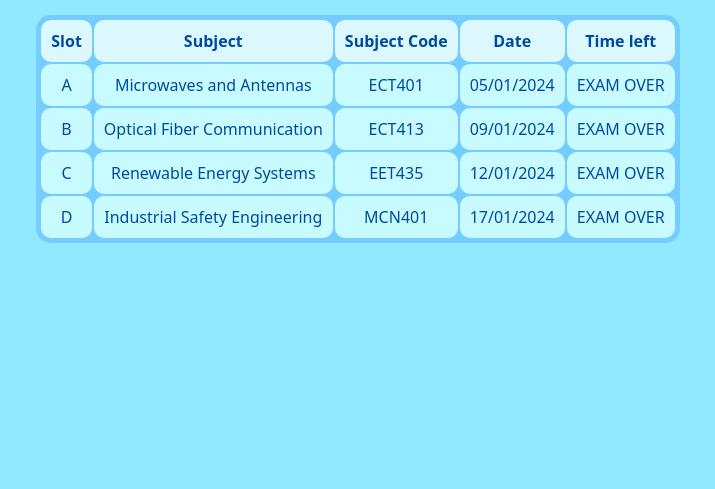
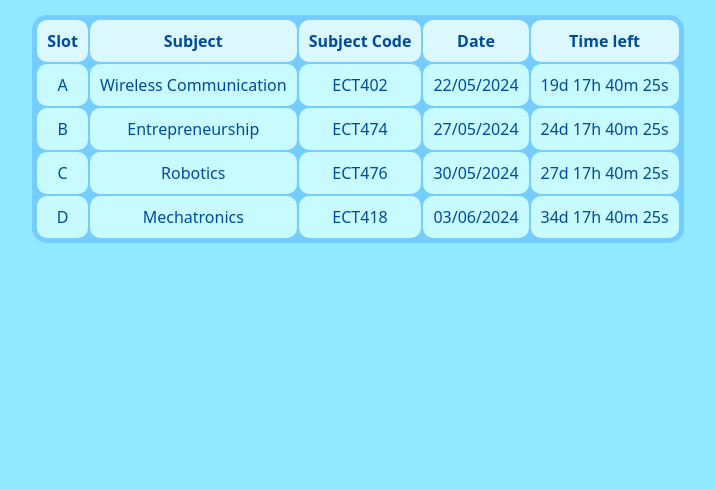
Before and after one commit to AnandSuresh02/S6_ECE_TT, a plain HTML site: page index.html in a window 1280 px wide. Shown: the part 339-828 px from the top of the page, without its empty margins (290-1005 px from the left). Drawn offline with Linux system fonts and the light colour scheme.

Commit message:
index, main: S7 => S8
Change-Id: I0f5d7d3ad73b023a51213152c5fca9e1b01f55e2

```diff
--- a/index.html
+++ b/index.html
@@ -2,7 +2,7 @@
 <html lang="en">
 <meta charset="UTF-8">
 <meta http-equiv="X-UA-Compatible" content="IE=edge">
-<title>S7 ECE ESE TT</title>
+<title>S8 ECE ESE TT</title>
 <meta name="viewport" content="width=device-width,initial-scale=1">
 <link rel="preconnect" href="https://fonts.googleapis.com">
 <link rel="preconnect" href="https://fonts.gstatic.com" crossorigin>
@@ -10,7 +10,7 @@
 <style>
 </style>
 <body>
-  <h1 class="head">ECE Timetable S7 2024</h1>
+  <h1 class="head">ECE Timetable S8 2024</h1>
   <table class="tt">
     <tr>
       <th>Slot</th>
@@ -21,31 +21,31 @@
     </tr>
     <tr>
       <td>A</td>
-      <td>Microwaves and Antennas</td>
-      <td>ECT401</td>
-      <td>05/01/2024</td>
-      <td class="maa"></td>
+      <td>Wireless Communication</td>
+      <td>ECT402</td>
+      <td>22/05/2024</td>
+      <td class="wc"></td>
     </tr>
     <tr>
       <td>B</td>
-      <td>Optical Fiber Communication</td>
-      <td>ECT413</td>
-      <td>09/01/2024</td>
-      <td class="ofc"></td>
+      <td>Entrepreneurship</td>
+      <td>ECT474</td>
+      <td>27/05/2024</td>
+      <td class="ets"></td>
     </tr>
     <tr>
       <td>C</td>
-      <td>Renewable Energy Systems</td>
-      <td>EET435</td>
-      <td>12/01/2024</td>
-      <td class="res"></td>
+      <td>Robotics</td>
+      <td>ECT476</td>
+      <td>30/05/2024</td>
+      <td class="rts"></td>
     </tr>
     <tr>
       <td>D</td>
-      <td>Industrial Safety Engineering</td>
-      <td>MCN401</td>
-      <td>17/01/2024</td>
-      <td class="ise"></td>
+      <td>Mechatronics</td>
+      <td>ECT418</td>
+      <td>03/06/2024</td>
+      <td class="mt"></td>
     </tr>
   </table>
 </body>
--- a/main.js
+++ b/main.js
@@ -16,15 +16,15 @@ function cd(cdate,dest){
     }
   }, 1000);
   }
-  var cdmaa = new Date("Jan 5, 2024 9:30:00").getTime();
-  var maa  = document.querySelector('.maa');
-  cd(cdmaa,maa);
-  var cdofc = new Date("Jan 9, 2024 9:30:00").getTime();
-  var ofc  = document.querySelector('.ofc');
-  cd(cdofc,ofc);
-  var cdres = new Date("Jan 12, 2024 9:30:00").getTime();
-  var res  = document.querySelector('.res');
-  cd(cdres,res);
-  var cdise = new Date("Jan 17, 2024 9:30:00").getTime();
-  var ise  = document.querySelector('.ise');
-  cd(cdise,ise);
+  var cdwc = new Date("May 22, 2024 9:30:00").getTime();
+  var wc  = document.querySelector('.wc');
+  cd(cdwc,wc);
+  var cdets = new Date("May 27, 2024 9:30:00").getTime();
+  var ets  = document.querySelector('.ets');
+  cd(cdets,ets);
+  var cdrts = new Date("May 30, 2024 9:30:00").getTime();
+  var rts  = document.querySelector('.rts');
+  cd(cdrts,rts);
+  var cdmt = new Date("Jun 6, 2024 9:30:00").getTime();
+  var mt  = document.querySelector('.mt');
+  cd(cdmt,mt);
```
